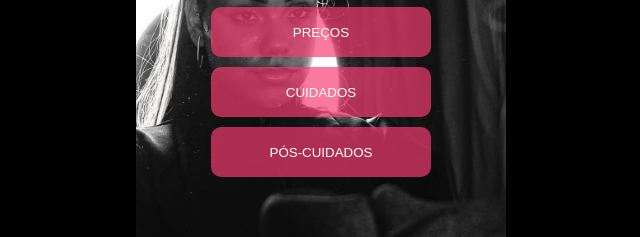
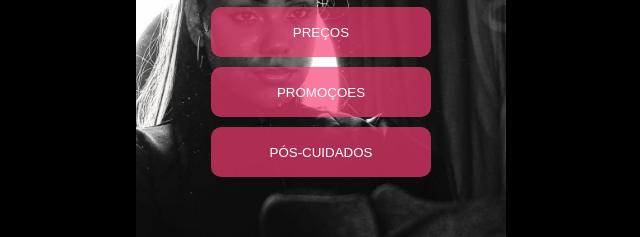
Before and after one commit to Mariglowbrows/mariglow, a plain HTML site: page index.html in a window 1280 px wide. Shown: the part 415-652 px from the top of the page, 319-959 px from the left. Drawn offline with Linux system fonts and the light colour scheme.

Commit message:
Update index.html

```diff
--- a/index.html
+++ b/index.html
@@ -15,7 +15,7 @@
         <div class="botoes">
             <button class="glow-on-hover">PROCEDIMENTOS</button> <br>
                 <button class="glow-on-hover">PREÇOS</button> <br>
-                <button class="glow-on-hover">CUIDADOS</button> <br>
+                <button class="glow-on-hover">PROMOÇOES</button> <br>
 
                 <button class="glow-on-hover">PÓS-CUIDADOS</button>
     </div>
```
